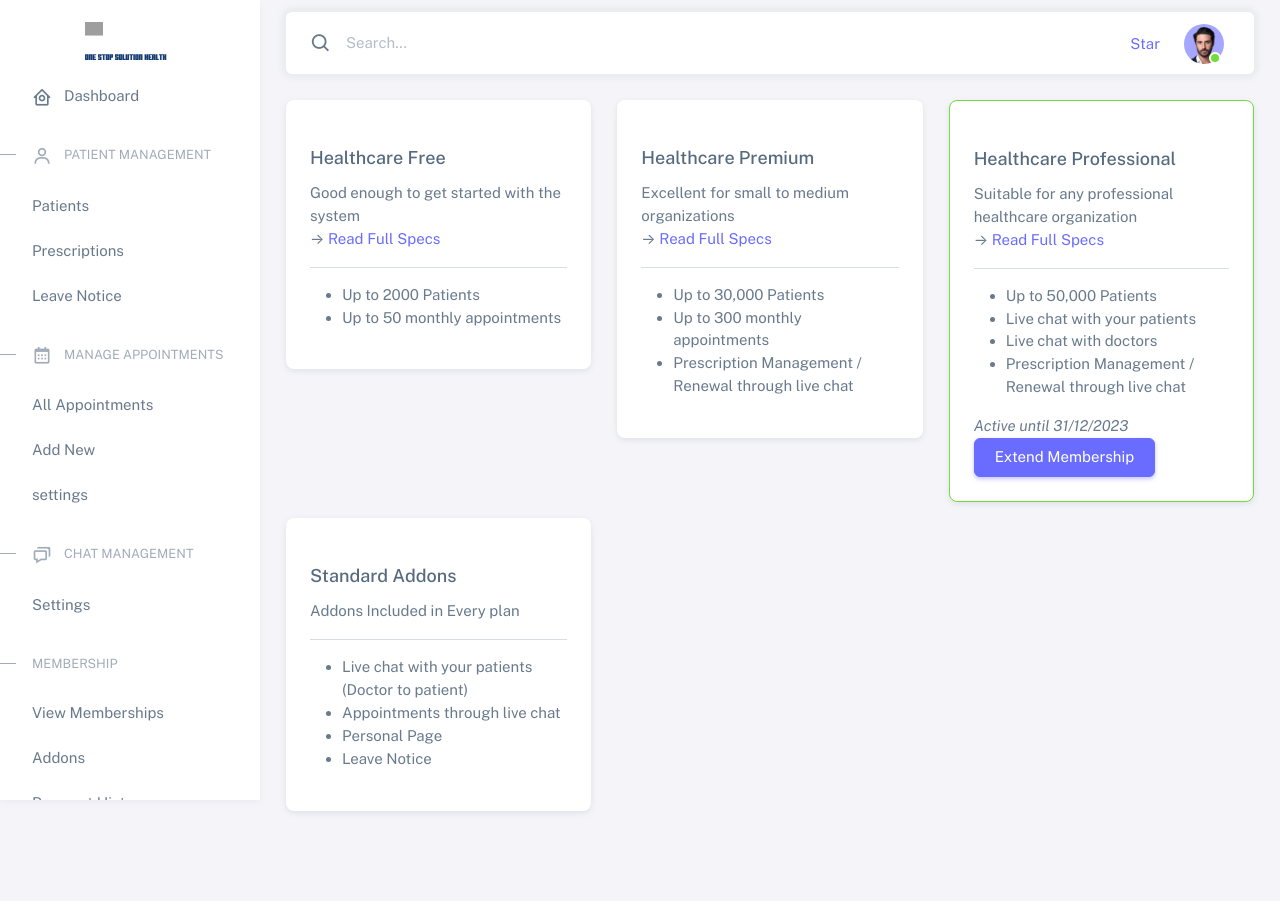
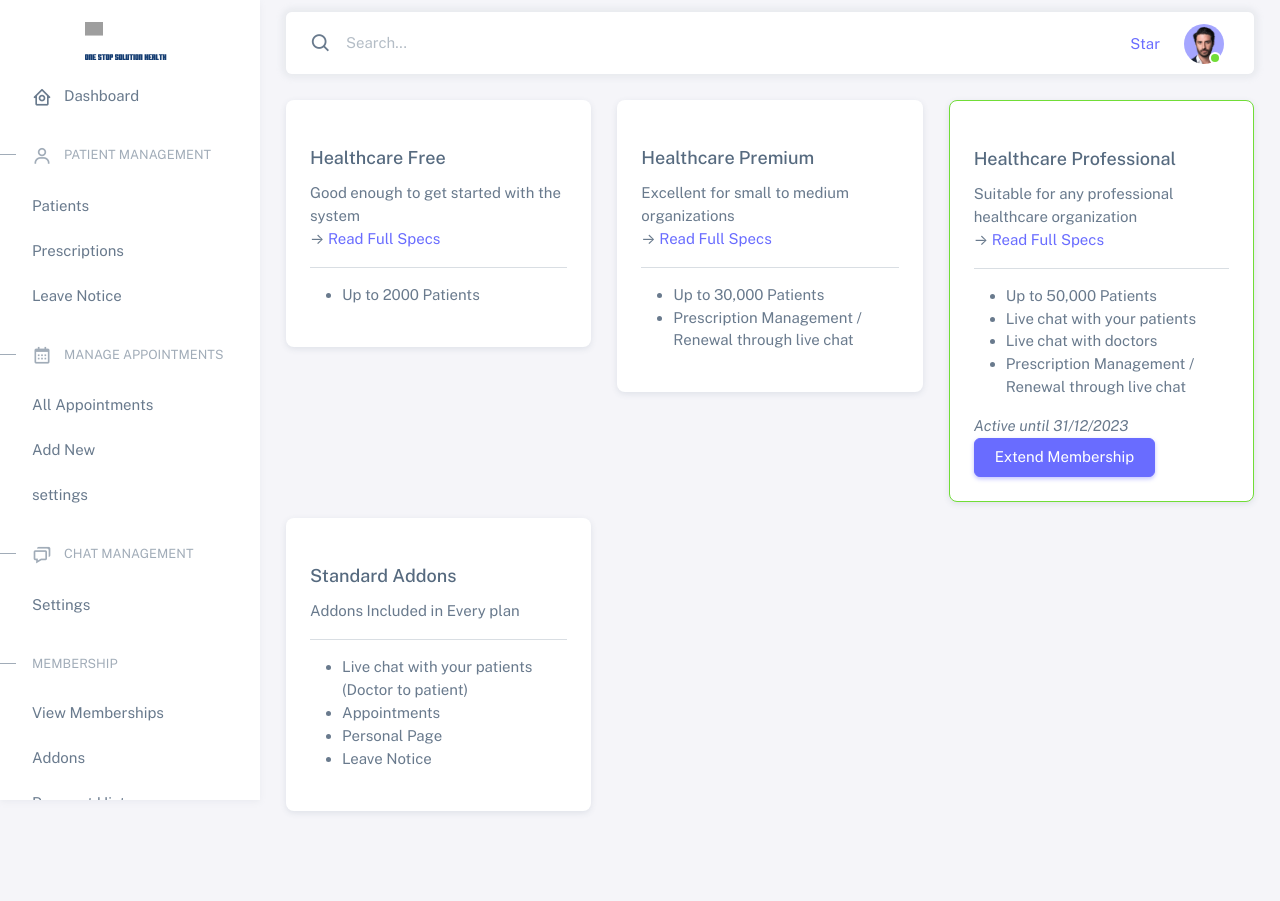
Before and after one commit to eliasnemr/ossh, a PHP site: page /html/membership.php in a window 1280 px wide. Run offline with PHP 8.4, Linux system fonts and the light colour scheme; grey boxes are pictures that could not be loaded.

Commit message:
php - update membership page

```diff
--- a/dashboard/html/membership.php
+++ b/dashboard/html/membership.php
@@ -196,9 +196,6 @@
                 <li>
                     Up to 2000 Patients
                 </li>
-                <li>
-                    Up to 50 monthly appointments
-                </li>
             </ul>
         </p>
       </div>
@@ -215,9 +212,6 @@
             <ul>
                 <li>
                     Up to 30,000 Patients
-                </li>
-                <li>
-                    Up to 300 monthly appointments
                 </li>
                 <li>
                     Prescription Management / Renewal through live chat
@@ -248,6 +242,7 @@
                 <li>
                     Prescription Management / Renewal through live chat
                 </li>
+
             </ul>
         </p>
         <i>Active until 31/12/2023</i><br>
@@ -268,7 +263,7 @@
                     Live chat with your patients (Doctor to patient)
                 </li>
                 <li>
-                    Appointments through live chat
+                    Appointments
                 </li>
                 <li>
                     Personal Page
```
